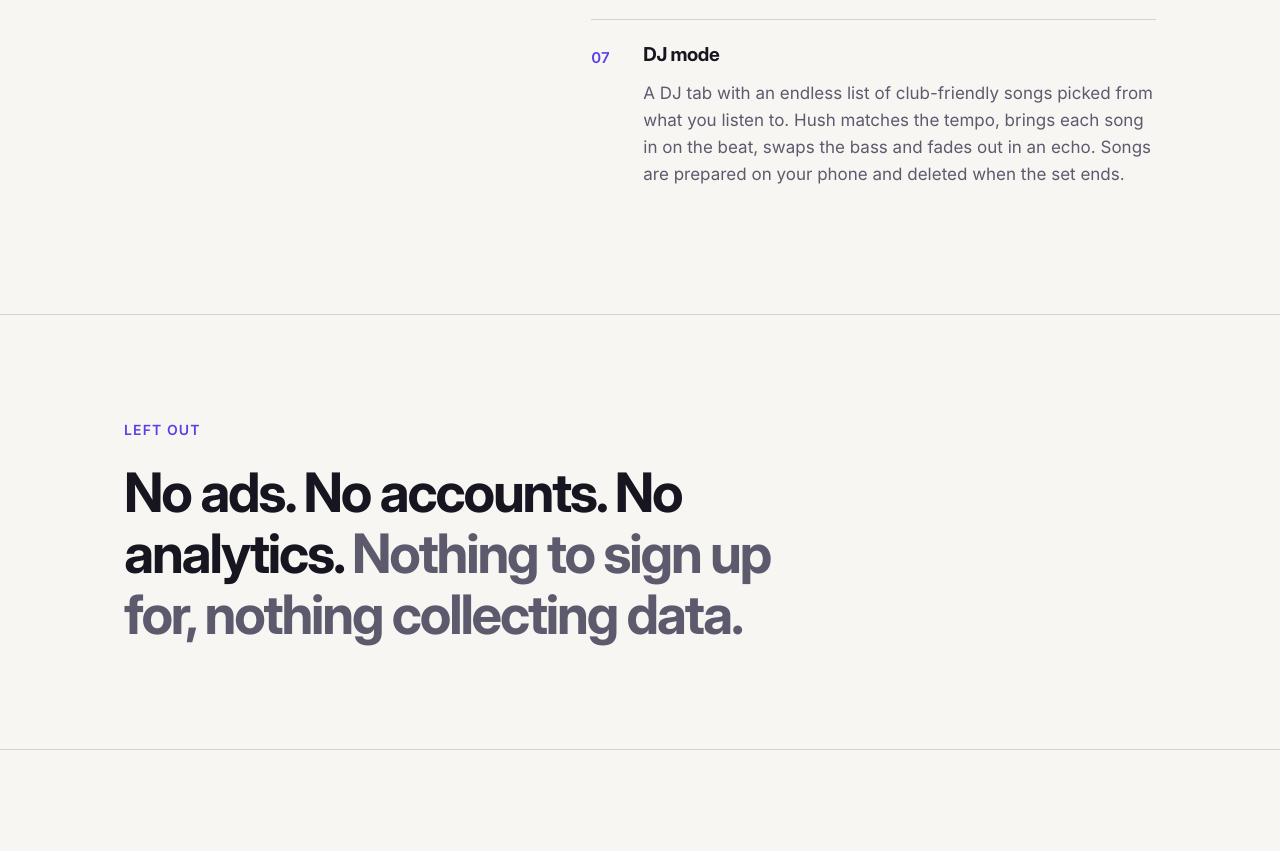
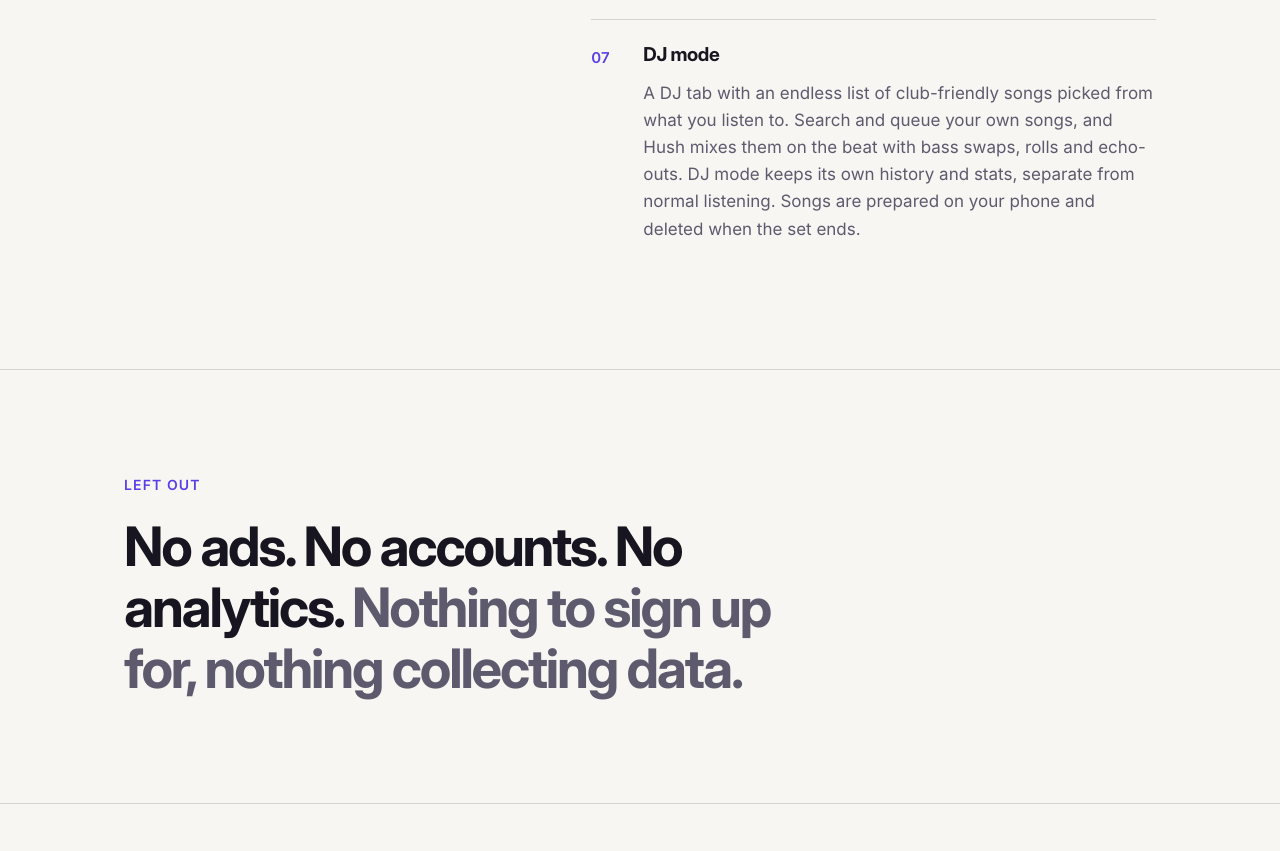
Before and after one commit to mananmadani/HUSH-ANDROID, a plain HTML site: page docs/index.html in a window 1280 px wide. Shown: the part 1842-2693 px from the top of the page. Drawn offline with Linux system fonts and the light colour scheme.

Commit message:
Update index.html

```diff
--- a/docs/index.html
+++ b/docs/index.html
@@ -121,7 +121,7 @@
         <li><span class="n">04</span><h3>Your library stays yours</h3><p>Liked songs and playlists live on your device. Back up everything, including your taste and settings, to a file locked with a password (AES-256), or import a public YouTube or Spotify playlist from its link.</p></li>
         <li><span class="n">05</span><h3>Made to look good</h3><p>A dark theme and a light theme, seven accent colours, and a player that takes its colours from the cover art.</p></li>
         <li><span class="n">06</span><h3>Easy to reach</h3><p>Lock-screen controls, home-screen widgets, an editable queue, and a sleep timer from 15 to 60 minutes or the end of the song.</p></li>
-        <li><span class="n">07</span><h3>DJ mode</h3><p>A DJ tab with an endless list of club-friendly songs picked from what you listen to. Hush matches the tempo, brings each song in on the beat, swaps the bass and fades out in an echo. Songs are prepared on your phone and deleted when the set ends.</p></li>
+        <li><span class="n">07</span><h3>DJ mode</h3><p>A DJ tab with an endless list of club-friendly songs picked from what you listen to. Search and queue your own songs, and Hush mixes them on the beat with bass swaps, rolls and echo-outs. DJ mode keeps its own history and stats, separate from normal listening. Songs are prepared on your phone and deleted when the set ends.</p></li>
       </ol>
     </div>
   </section>
```
